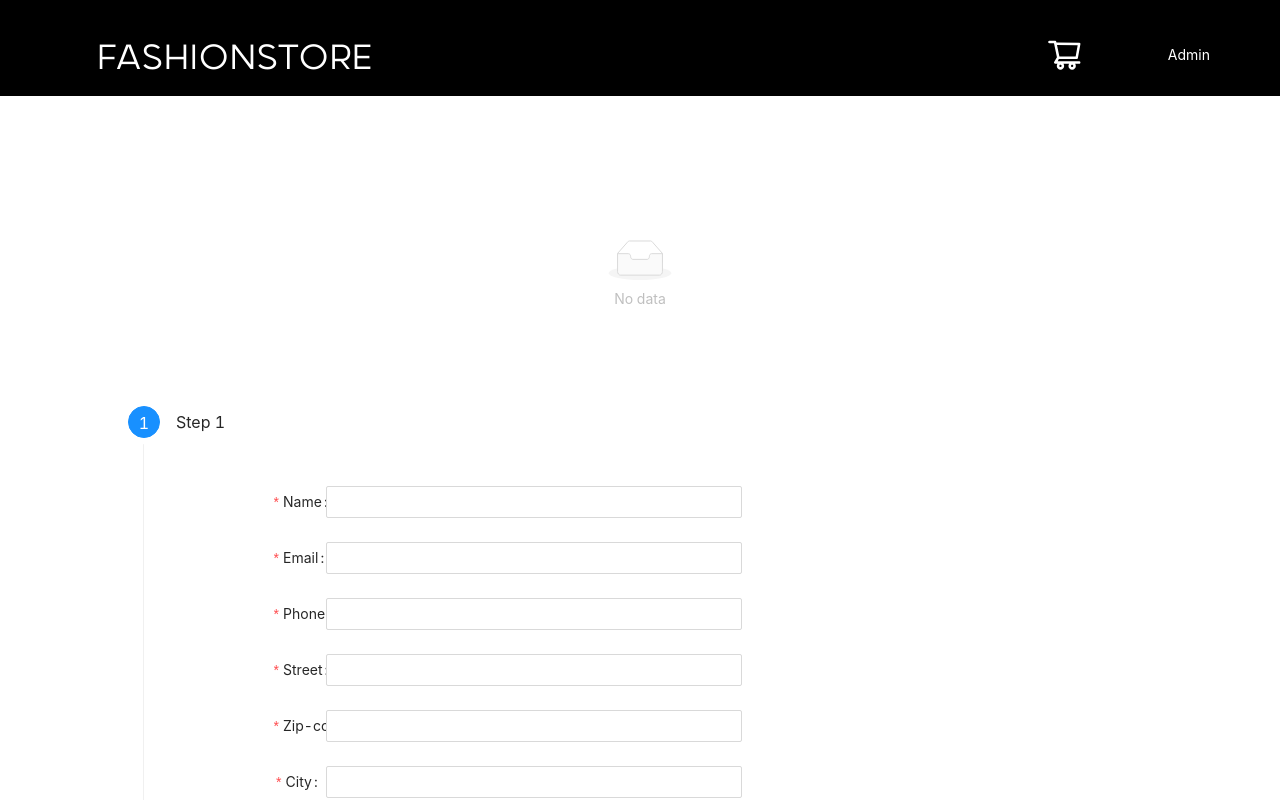
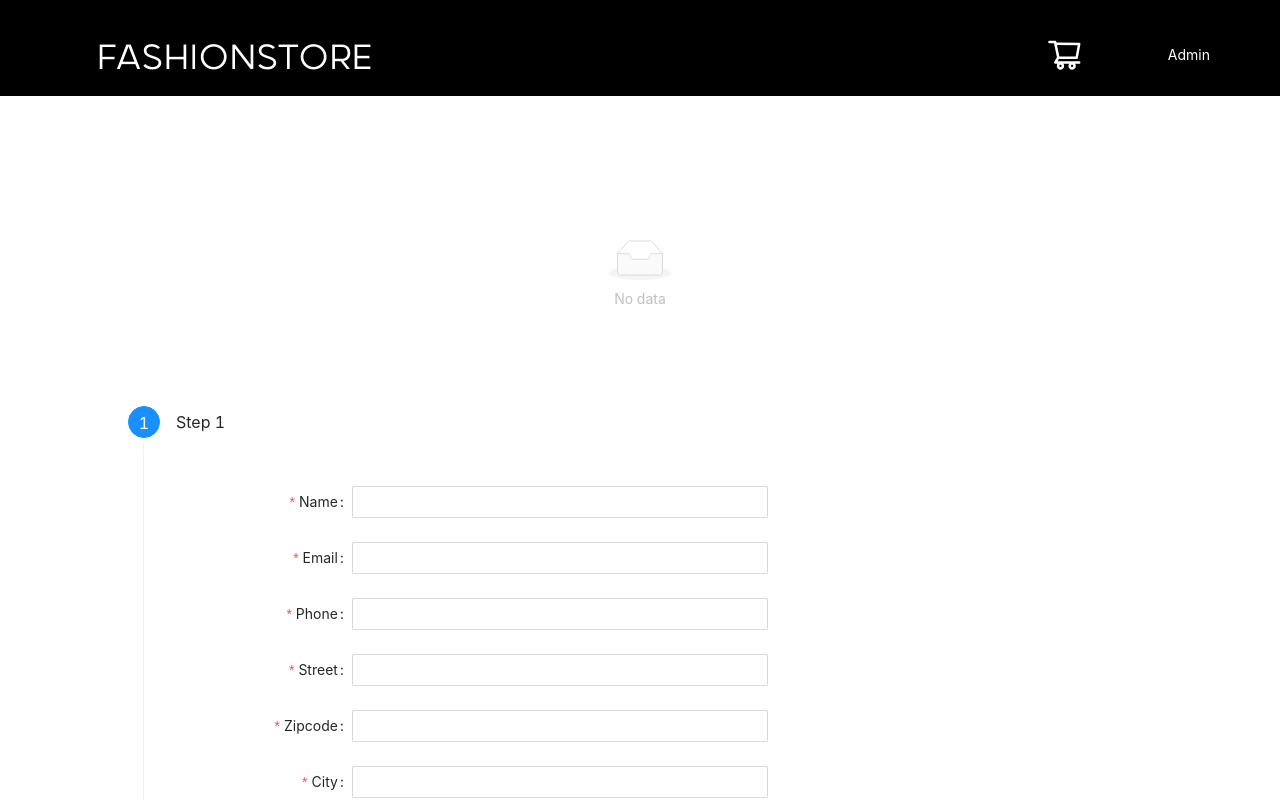
Before and after one commit to msmalinosterberg/miniprojekt, a React (Create React App) app: page /cart in a window 1280 px wide. Shown: the top 800 px of the page. Built offline with nearby package versions, Linux system fonts and the light colour scheme.

Commit message:
update cart list item deleted.

```diff
--- a/src/componenets/Cart/CartItemsList.tsx
+++ b/src/componenets/Cart/CartItemsList.tsx
@@ -30,7 +30,7 @@ class CartItemsList extends Component<State> {
 
     handleDelete = (id: number) => {
         const updatedCartItems = [...this.state.cartItems || []];
-        this.setState({ cartList: updatedCartItems.filter(item => item.id !== id)});
+        this.setState({ cartItems: updatedCartItems.filter(item => item.id !== id) });
         this.deleteItemFromList(id as number);
     }
 
--- a/src/componenets/Cart/InformationForm.tsx
+++ b/src/componenets/Cart/InformationForm.tsx
@@ -2,7 +2,7 @@ import { Form, Input, Button, Row, Col } from 'antd';
 import { Component, CSSProperties } from 'react';
 
 const layout = {
-  labelCol: { span: 2 },
+  labelCol: { span: 3 },
   wrapperCol: { span: 16 },
 };
 
@@ -45,7 +45,7 @@ class InformationForm extends Component {
                     rules={[{ required: true }]}>
                     <Input />
                 </Form.Item>
-                <Form.Item name={['user', 'zipcode']} label="Zip-code"
+                <Form.Item name={['user', 'zipcode']} label="Zipcode"
                     rules={[{ required: true }]}>
                     <Input />
                 </Form.Item>
@@ -54,7 +54,7 @@ class InformationForm extends Component {
                     <Input />
                 </Form.Item>
 
-                <Form.Item wrapperCol={{ ...layout.wrapperCol, offset: 2}}>
+                <Form.Item wrapperCol={{ ...layout.wrapperCol, offset: 3 }}>
                     <Button type="primary" htmlType="submit">
                     Submit
                     </Button>
```
